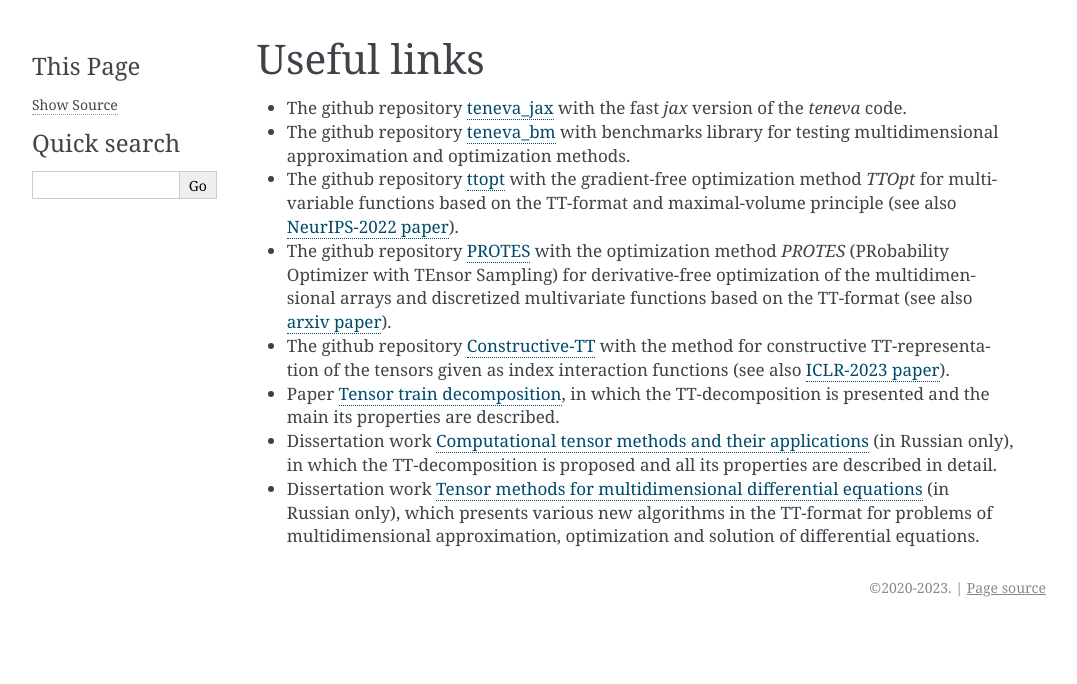
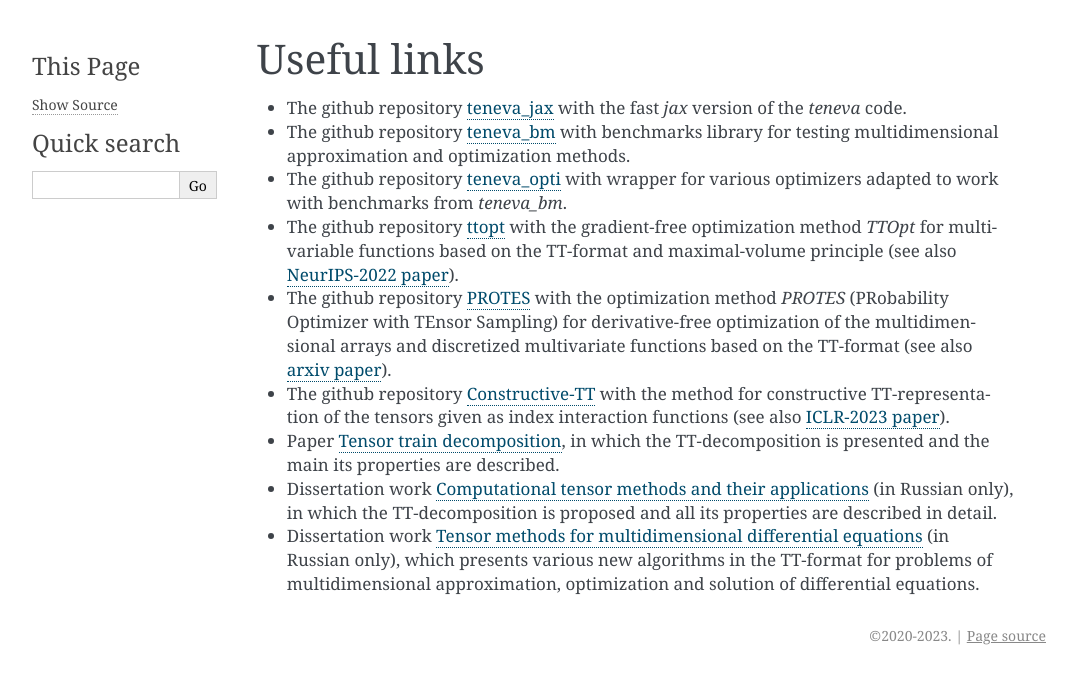
Before and after one commit to AndreiChertkov/teneva, a Sphinx documentation site: the page built from doc/links.rst, in a window 1280 px wide. Shown: the top 684 px of the page, without its empty margins (106-1183 px from the left). Built offline with Sphinx 7.4.7, drawn with Linux system fonts in a browser that asks for light colours; formulas are drawn with MathJax 3.

Commit message:
[DOC] Add link to teneva_opti repo

```diff
--- a/doc/links.rst
+++ b/doc/links.rst
@@ -4,6 +4,8 @@
 - The github repository `teneva_jax <https://github.com/AndreiChertkov/teneva_jax>`_ with the fast `jax` version of the `teneva` code.
 
 - The github repository `teneva_bm <https://github.com/AndreiChertkov/teneva_bm>`_ with benchmarks library for testing multidimensional approximation and optimization methods.
+
+- The github repository `teneva_opti <https://github.com/AndreiChertkov/teneva_opti>`_ with wrapper for various optimizers adapted to work with benchmarks from `teneva_bm`.
 
 - The github repository `ttopt <https://github.com/AndreiChertkov/ttopt>`_ with the gradient-free optimization method `TTOpt` for multivariable functions based on the TT-format and maximal-volume principle (see also `NeurIPS-2022 paper <https://proceedings.neurips.cc/paper_files/paper/2022/hash/a730abbcd6cf4a371ca9545db5922442-Abstract-Conference.html>`_).
 
```
